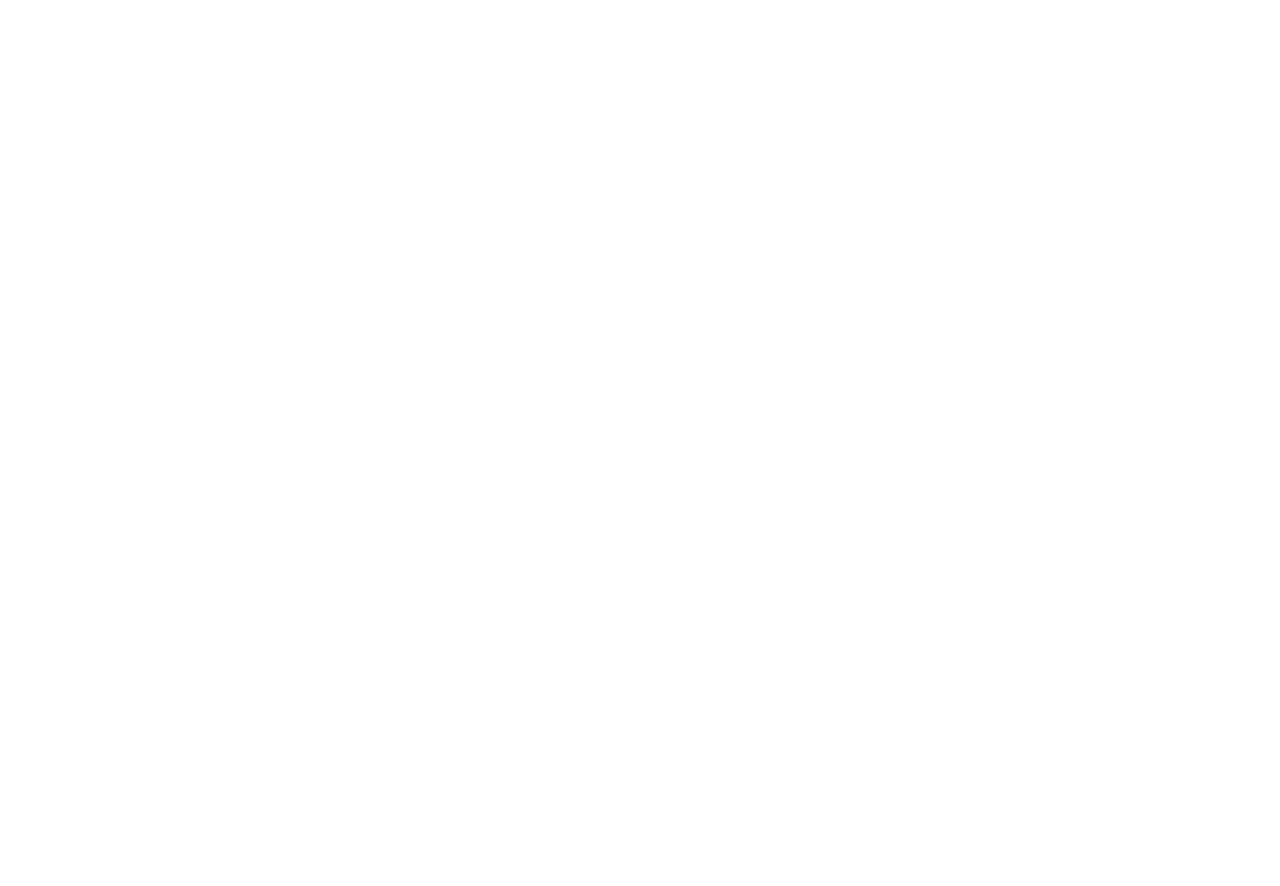
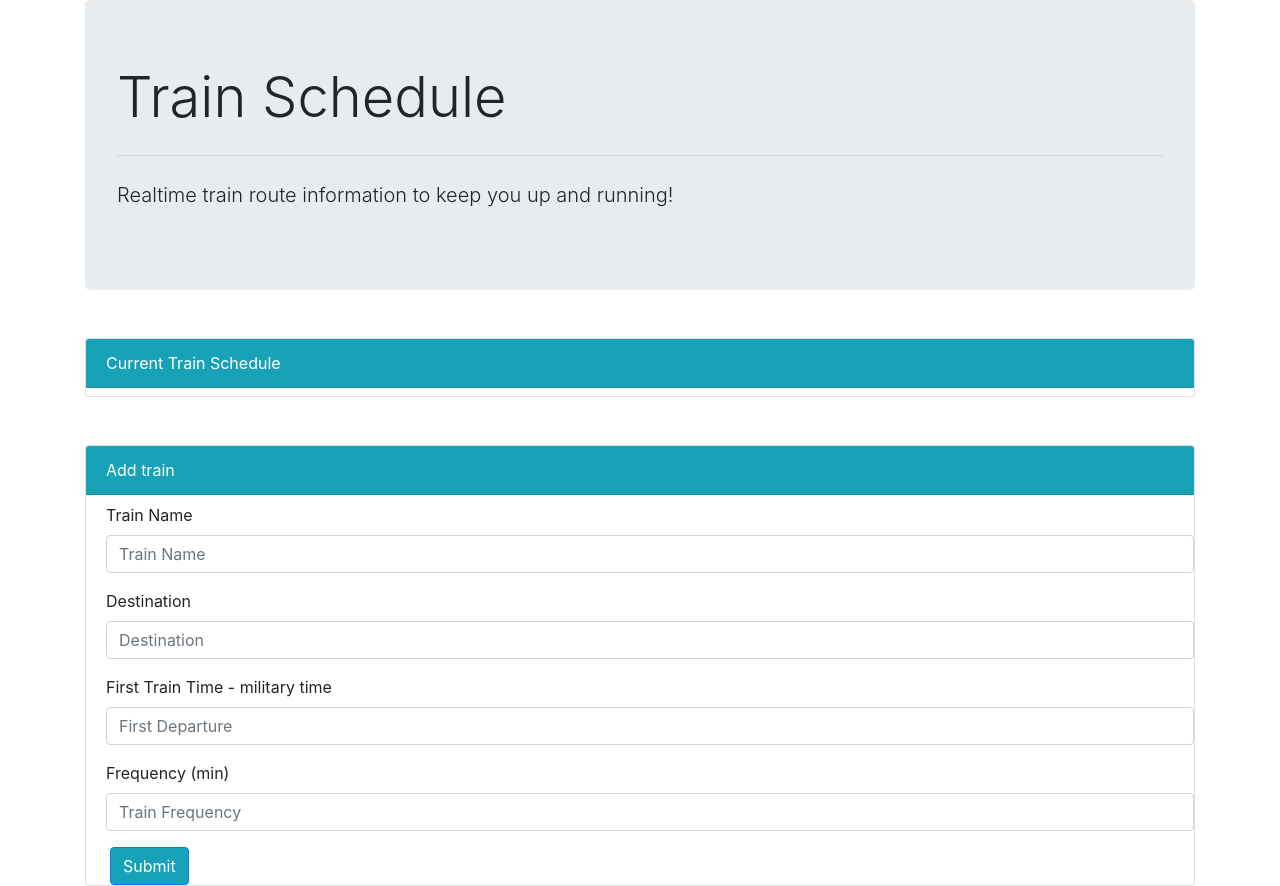
Before and after one commit to mmorris1990/Train-Scheduler, a plain HTML site: page index.html in a window 1280 px wide. Before the commit the page ends 800 px from the top, so only its background shows below. Drawn offline with nearby package versions, Linux system fonts and the light colour scheme.

Commit message:
Built HTML, added basic CSS

```diff
--- a/assets/style.css
+++ b/assets/style.css
@@ -0,0 +1,8 @@
+.form-group {
+    padding-left: 20px;
+}
+
+.form-control {
+    margin-right: 20px;
+    padding-right: 20px;
+}
--- a/index.html
+++ b/index.html
@@ -18,6 +18,54 @@
 
 <body>
 
+    <div class="container">
+
+        <div class="jumbotron">
+            <h1 class="display-4">Train Schedule</h1>
+            <hr class="my-4">
+            <p class="lead">Realtime train route information to keep you up and running!</p>
+        </div>
+
+        <div class="card my-5">
+            <div class="card-header mb-2 bg-info text-white">
+                Current Train Schedule
+            </div>
+
+            <ul class="list-group list group flush" id="train-list">
+                <!-- Train Schedule will go here -->
+            </ul>
+        </div>
+
+        <div class="card">
+            <div class="card-header mb-2 bg-info text-white">
+                Add train
+            </div>
+            <form>
+                <div class="form-group">
+                    <label for="exampleInputPassword1">Train Name</label>
+                    <input type="text" class="form-control mr-5" id="train-name" placeholder="Train Name">
+                </div>
+
+                <div class="form-group">
+                    <label for="exampleInputPassword1">Destination</label>
+                    <input type="text" class="form-control" id="train-destination" placeholder="Destination">
+                </div>
+
+                <div class="form-group">
+                    <label for="exampleInputPassword1">First Train Time - military time</label>
+                    <input type="text" class="form-control" id="train-time" placeholder="First Departure">
+                </div>
+
+                <div class="form-group">
+                    <label for="exampleInputPassword1">Frequency (min)</label>
+                    <input type="text" class="form-control" id="train-frequency" placeholder="Train Frequency">
+                </div>
+
+                <button type="submit" class="btn btn-primary bg-info text-white ml-4">Submit</button>
+            </form>
+        </div>
+    </div>
+
     <!--JS Links-->
     <script src="https://ajax.googleapis.com/ajax/libs/jquery/3.4.1/jquery.min.js"></script>
     <script src="assets/script.js"></script>
```
